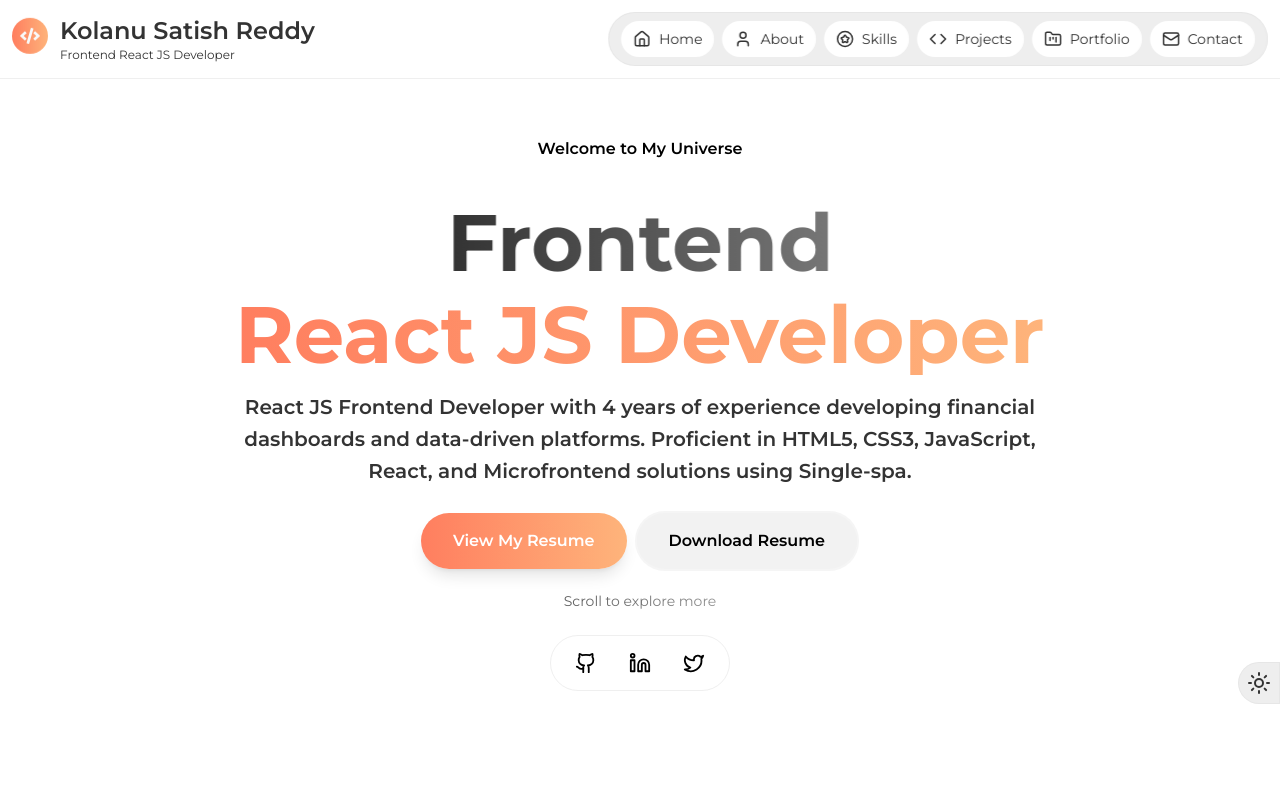
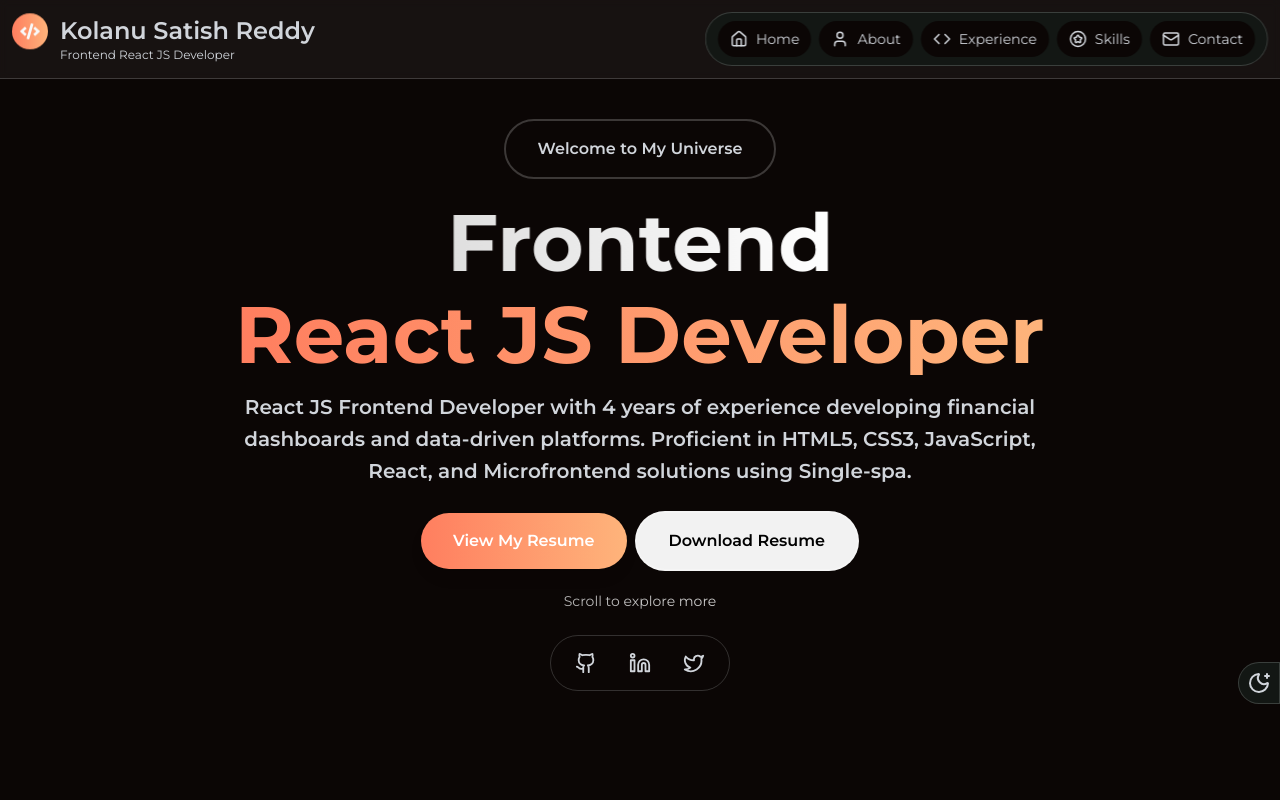
Before and after one commit to ksatishreddy76/print-2-lead, a React (Vite) app: page /profile in a window 1280 px wide. Shown: the top 800 px of the page. Built offline with nearby package versions, Linux system fonts and the light colour scheme.

Commit message:
initally adding dark theme and fixed menu navigations

```diff
--- a/src/components/Portfolio/components/contact.jsx
+++ b/src/components/Portfolio/components/contact.jsx
@@ -151,7 +151,7 @@ const Contact = () => {
               />
               <button
                 type="submit"
-                className="bg-blue-600 hover:bg-blue-700 text-white font-semibold py-3 px-6 rounded-md transition-colors"
+                className="port-gradient-btn group font-semibold py-3 px-6 rounded-md transition-colors"
               >
                 Send Message
               </button>
--- a/src/components/Portfolio/components/navbar.jsx
+++ b/src/components/Portfolio/components/navbar.jsx
@@ -11,7 +11,16 @@ import {
 import RevealOnScroll from "../../../commons/RevealOnScroll";
 import useCurrentScreen from "../../../hooks/use-current-screen";
 
-const Navbar = () => {
+const Navbar = ({
+  homeRef,
+  aboutRef,
+  experienceRef,
+  skillsRef,
+  contactRef,
+  footerRef,
+  scrollTo,
+  upIconVision,
+}) => {
   const { isLaptop } = useCurrentScreen();
   const [openMenu, setOpenMenu] = useState(false);
 
@@ -19,12 +28,12 @@ const Navbar = () => {
 
   const iconSize = 18;
   const menu = [
-    { name: "Home", icon: <Home size={iconSize} /> },
-    { name: "About", icon: <User size={iconSize} /> },
-    { name: "Skills", icon: <CircleStar size={iconSize} /> },
-    { name: "Projects", icon: <Code size={iconSize} /> },
-    { name: "Portfolio", icon: <FolderKanban size={iconSize} /> },
-    { name: "Contact", icon: <Mail size={iconSize} /> },
+    { name: "Home", icon: <Home size={iconSize} />, ref: homeRef },
+    { name: "About", icon: <User size={iconSize} />, ref: aboutRef },
+    { name: "Experience", icon: <Code size={iconSize} />, ref: experienceRef },
+    { name: "Skills", icon: <CircleStar size={iconSize} />, ref: skillsRef },
+    // { name: "Portfolio", icon: <FolderKanban size={iconSize} /> },
+    { name: "Contact", icon: <Mail size={iconSize} />, ref: contactRef },
   ];
 
   useEffect(() => {
@@ -39,8 +48,105 @@ const Navbar = () => {
     return () => window.removeEventListener("click", handleClickOutside);
   }, []);
 
+  if (upIconVision) {
+    return (
+      <div className="sticky top-0 z-50">
+        <div
+          className={`bg-white/5 backdrop-blur-sm p-3 border-b-primary transition-all duration-300
+      ${upIconVision ? "opacity-100 translate-y-0" : "opacity-0 -translate-y-3"}`}
+        >
+          <div className="container mx-auto">
+            <div className="flex items-center justify-between">
+              <RevealOnScroll
+                direction="left"
+                className="flex items-center gap-3"
+              >
+                <div className=" text-xl animate-bounce port-gradient-bg rounded-full p-2">
+                  <svg
+                    stroke="currentColor"
+                    fill="currentColor"
+                    strokeWidth="0"
+                    viewBox="0 0 640 512"
+                    height="1em"
+                    width="1em"
+                    xmlns="http://www.w3.org/2000/svg"
+                  >
+                    <path d="M278.9 511.5l-61-17.7c-6.4-1.8-10-8.5-8.2-14.9L346.2 8.7c1.8-6.4 8.5-10 14.9-8.2l61 17.7c6.4 1.8 10 8.5 8.2 14.9L293.8 503.3c-1.9 6.4-8.5 10.1-14.9 8.2zm-114-112.2l43.5-46.4c4.6-4.9 4.3-12.7-.8-17.2L117 256l90.6-79.7c5.1-4.5 5.5-12.3.8-17.2l-43.5-46.4c-4.5-4.8-12.1-5.1-17-.5L3.8 247.2c-5.1 4.7-5.1 12.8 0 17.5l144.1 135.1c4.9 4.6 12.5 4.4 17-.5zm327.2.6l144.1-135.1c5.1-4.7 5.1-12.8 0-17.5L492.1 112.1c-4.8-4.5-12.4-4.3-17 .5L431.6 159c-4.6 4.9-4.3 12.7.8 17.2L523 256l-90.6 79.7c-5.1 4.5-5.5 12.3-.8 17.2l43.5 46.4c4.5 4.9 12.1 5.1 17 .6z"></path>
+                  </svg>
+                </div>
+                <div>
+                  <div className="text-2xl font-semibold">
+                    Kolanu Satish Reddy
+                  </div>
+                  <div className="text-xs">Frontend React JS Developer</div>
+                </div>
+              </RevealOnScroll>
+              <RevealOnScroll
+                direction="right"
+                className="secondary-bg border-primary rounded-full p-2 flex items-center justify-center z-30"
+              >
+                {isLaptop ? (
+                  <>
+                    <div className="relative" ref={menuRef}>
+                      <Menu
+                        onClick={() => {
+                          setOpenMenu(!openMenu);
+                        }}
+                      />
+                      <div
+                        className={`absolute top-9 right-0 flex items-center justify-center scale-0 origin-top opacity-0 none transition-all duration-300 ${openMenu ? "scale-100 opacity-100" : "scale-0 opacity-0"}`}
+                      >
+                        <ul className="flex flex-col gap-3 p-4 primary-bg rounded-lg shadow-lg">
+                          {menu.map((item, idx) => (
+                            <li
+                              onClick={() => {
+                                scrollTo(item.ref);
+                              }}
+                              key={`port-menu-${idx}`}
+                              className="secondary-bg p-2 px-4 menu-list-hover-bg text-xl cursor-pointer rounded-full tranistion-all duration-300 group"
+                            >
+                              <div className="flex items-center gap-2 text-sm group-hover:scale-105 transition-all duration-300 select-none">
+                                {item.icon}
+                                {item.name}
+                              </div>
+                            </li>
+                          ))}
+                        </ul>
+                      </div>
+                    </div>
+                  </>
+                ) : (
+                  <div className="flex items-center justify-center text-gray-300">
+                    <ul className="flex">
+                      {menu.map((item, idx) => (
+                        <li
+                          onClick={() => {
+                            scrollTo(item.ref);
+                          }}
+                          key={`port-menu-${idx}`}
+                          className="primary-bg px-3 py-2 mx-1 menu-list-hover-bg text-xl cursor-pointer rounded-full tranistion-all duration-300 group"
+                        >
+                          <div className="flex items-center gap-2 text-sm group-hover:scale-105 transition-all duration-300 select-none">
+                            {item.icon}
+                            {item.name}
+                          </div>
+                        </li>
+                      ))}
+                    </ul>
+                  </div>
+                )}
+              </RevealOnScroll>
+            </div>
+          </div>
+        </div>
+      </div>
+    );
+  }
+
   return (
-    <div className="p-3 border-b-primary">
+    <div
+      className={`bg-white/5 backdrop-blur-sm p-3 border-b-primary transition-all duration-300 `}
+    >
       <div className="container mx-auto">
         <div className="flex items-center justify-between">
           <RevealOnScroll direction="left" className="flex items-center gap-3">
@@ -80,10 +186,13 @@ const Navbar = () => {
                     <ul className="flex flex-col gap-3 p-4 primary-bg rounded-lg shadow-lg">
                       {menu.map((item, idx) => (
                         <li
+                          onClick={() => {
+                            scrollTo(item.ref);
+                          }}
                           key={`port-menu-${idx}`}
                           className="secondary-bg p-2 px-4 menu-list-hover-bg text-xl cursor-pointer rounded-full tranistion-all duration-300 group"
                         >
-                          <div className="flex items-center gap-2 text-sm group-hover:scale-105 transition-all duration-300">
+                          <div className="flex items-center gap-2 text-sm group-hover:scale-105 transition-all duration-300 select-none">
                             {item.icon}
                             {item.name}
                           </div>
@@ -98,10 +207,13 @@ const Navbar = () => {
                 <ul className="flex">
                   {menu.map((item, idx) => (
                     <li
+                      onClick={() => {
+                        scrollTo(item.ref);
+                      }}
                       key={`port-menu-${idx}`}
                       className="primary-bg px-3 py-2 mx-1 menu-list-hover-bg text-xl cursor-pointer rounded-full tranistion-all duration-300 group"
                     >
-                      <div className="flex items-center gap-2 text-sm group-hover:scale-105 transition-all duration-300">
+                      <div className="flex items-center gap-2 text-sm group-hover:scale-105 transition-all duration-300 select-none">
                         {item.icon}
                         {item.name}
                       </div>
--- a/src/components/Portfolio/css/styles.css
+++ b/src/components/Portfolio/css/styles.css
@@ -40,7 +40,7 @@
   --bg-color: #f9f9f9;
   --txt-color: #f9f9f9;
   --secondary-bg-color: #f9f9f9;
-  --secondary-txt-color: #f9f9f9;
+  --secondary-txt-color: #333333;
 
   --gradient-bg: linear-gradient(90deg, #ff7e5f, #feb47b);
   --txt-gradient: #333333;
--- a/src/components/Portfolio/index.jsx
+++ b/src/components/Portfolio/index.jsx
@@ -1,6 +1,6 @@
-import React, { useEffect } from "react";
+import React, { useEffect, useState, useRef } from "react";
 import "./css/styles.css";
-import { Sun, MoonStar, Section } from "lucide-react";
+import { Sun, MoonStar, Section, ChevronUp } from "lucide-react";
 import Navbar from "./components/navbar";
 import UserContent from "./components/user-cont";
 import useTheme from "../../hooks/use-theme";
@@ -14,25 +14,70 @@ import EmailLoader from "../../commons/EmailLoader";
 const Portfolio = () => {
   const { currentTheme, toggleTheme } = useTheme();
 
+  const [upIconVision, setUpIconVision] = useState(false);
+
+  const homeRef = useRef(null);
+  const aboutRef = useRef(null);
+  const experienceRef = useRef(null);
+  const skillsRef = useRef(null);
+  const contactRef = useRef(null);
+  const footerRef = useRef(null);
+
+  const scrollTo = (ref) => {
+    ref.current?.scrollIntoView({ behavior: "smooth" });
+  };
+
+  const ScrollToPosition = () => {
+    window.scroll({
+      top: 0,
+      behavior: "smooth",
+    });
+  };
+
+  useEffect(() => {
+    const handleScrollTop = () => {
+      if (window.scrollY > 75) {
+        setUpIconVision(true);
+      } else {
+        setUpIconVision(false);
+      }
+    };
+
+    window.addEventListener("scroll", handleScrollTop);
+
+    return () => {
+      window.removeEventListener("scroll", handleScrollTop);
+    };
+  }, []);
+
   return (
-    <div className="w-full relative">
-      <Navbar />
-      <section>
+    <div className="w-full relative" ref={homeRef}>
+      <Navbar
+        homeRef={homeRef}
+        aboutRef={aboutRef}
+        experienceRef={experienceRef}
+        skillsRef={skillsRef}
+        contactRef={contactRef}
+        footerRef={footerRef}
+        scrollTo={scrollTo}
+        upIconVision={upIconVision}
+      />
+      <div style={{ position: "unset" }}>
         <UserContent />
-      </section>
-      <section className="py-20">
+      </div>
+      <section ref={aboutRef} className="py-20">
         <About />
       </section>
-      <section className="py-20">
+      <section ref={experienceRef} className="py-20">
         <Experience />
       </section>
-      <section className="py-20">
+      <section ref={skillsRef} className="py-20">
         <Skills />
       </section>
-      <section className="py-20">
+      <section ref={contactRef} className="py-20">
         <Contact />
       </section>
-      <section className="">
+      <section ref={footerRef} className="">
         <Footer />
       </section>
 
@@ -42,6 +87,17 @@ const Portfolio = () => {
       >
         {currentTheme === "light" ? <Sun /> : <MoonStar />}
       </div>
+
+      <div
+        onClick={ScrollToPosition}
+        className="port-secondary-bg port-secondary-text w-fit p-2 rounded-full fixed right-4 bottom-6 cursor-pointer opacity-70 hover:opacity-100 transition-all duration-500"
+        style={{
+          transform: upIconVision ? "translateY(0px)" : "translateY(-800px)",
+          opacity: upIconVision ? 1 : 0,
+        }}
+      >
+        <ChevronUp />
+      </div>
     </div>
   );
 };
--- a/src/hooks/use-theme.jsx
+++ b/src/hooks/use-theme.jsx
@@ -5,7 +5,7 @@ const useTheme = () => {
 
   function toggleTheme() {
     const root = document.documentElement;
-    const current = root.getAttribute("data-theme") || "light";
+    const current = root.getAttribute("data-theme") || "dark";
     const next = current === "dark" ? "light" : "dark";
     setCurrentTheme(next);
     root.setAttribute("data-theme", next);
@@ -13,7 +13,7 @@ const useTheme = () => {
   }
 
   useEffect(() => {
-    const savedTheme = localStorage.getItem("theme") || "light";
+    const savedTheme = localStorage.getItem("theme") || "dark";
     setCurrentTheme(savedTheme);
     document.documentElement.setAttribute("data-theme", savedTheme);
   }, []);
```
